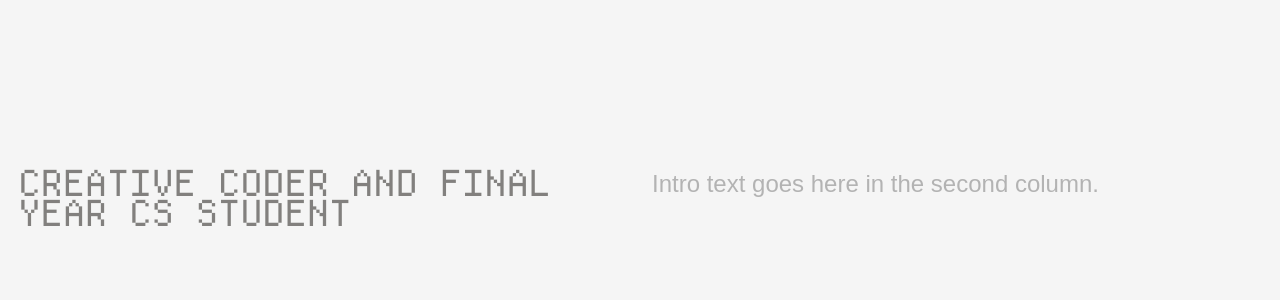
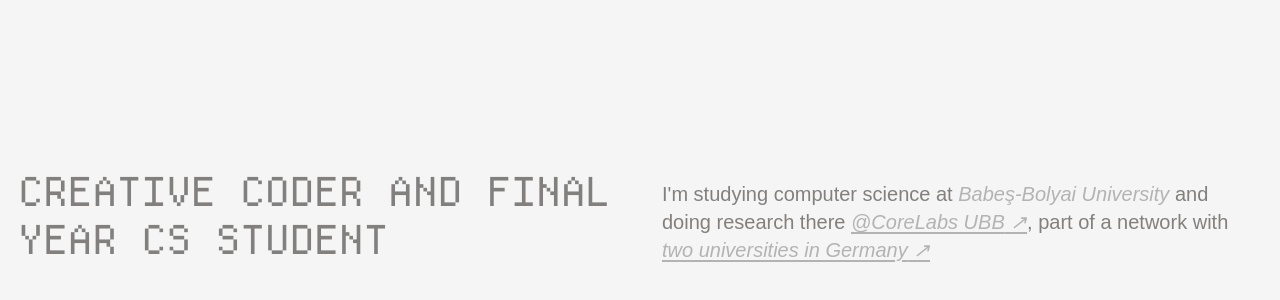
Before and after one commit to viragdiana/personal-website, a Next.js app: page / in a window 1280 px wide. Shown: the part 52-352 px from the top of the page. Built offline with nearby package versions, Linux system fonts and the light colour scheme; a web font is replaced by a local one.

Commit message:
decided on the intro text, changed formatting and color

```diff
--- a/app/globals.css
+++ b/app/globals.css
@@ -40,8 +40,8 @@ body {
 
 .headline {
   font-family: var(--font-mono);
-  font-size: 36px;
-  line-height: 30px;
+  font-size: 40px;
+  line-height: 48px;
   letter-spacing: -0.02em;
   text-transform: uppercase;
   color: var(--warm);
@@ -49,9 +49,24 @@ body {
 
 .intro {            /* intro paragraph */
   font-family: var(--font-serif);
-  font-size: 24px;
-  line-height: 32px;
+  font-size: 20px;
+  line-height: 28px;
+  color: var(--warm);
+  max-width: 600px;
+}
+
+.intro em {
   color: var(--soft);
+}
+
+.intro a {
+  color: inherit;
+  text-decoration: underline;
+  text-underline-offset: 3px;
+}
+
+.intro a::after {
+  content: " ↗";
 }
 
 .project-body {     /* body text on project pages */
@@ -99,6 +114,7 @@ body {
 
 .two-col {
   display: flex;
+  align-items: flex-end;
   gap: 24px;
 }
 
@@ -112,12 +128,19 @@ body {
     font-size: 28px;
     line-height: 34px;
   }
+  .intro{
+    font-size: 16px;
+    line-height: 24px;
+
+  }
   .page {
     padding-top: 120px;
   }
 
   .two-col {
     flex-direction: column;   /* stack into one column */
+    align-items: flex-start;
+    gap: 12px;
   }
 
 }
--- a/app/page.tsx
+++ b/app/page.tsx
@@ -4,7 +4,20 @@ export default function Home() {
     <main className="page">
       <section className="two-col">
         <h1 className="headline">Creative coder and final year cs student</h1>
-        <p className="intro">Intro text goes here in the second column.</p>
+        <h2 className="intro">
+          I'm studying computer science at <em>Babeş-Bolyai University</em> and doing research there{" "}
+          <em>
+            <a className="intro a" href="https://www.core-network.ai/ubb" target="_blank" rel="noopener noreferrer">
+              @CoreLabs UBB
+            </a>
+          </em>
+          , part of a network with{" "}
+          <em>
+            <a href="https://www.core-network.ai/core-labs" target="_blank" rel="noopener noreferrer">
+              two universities in Germany
+            </a>
+          </em>
+        </h2>
       </section>
     </main>
   );
```
